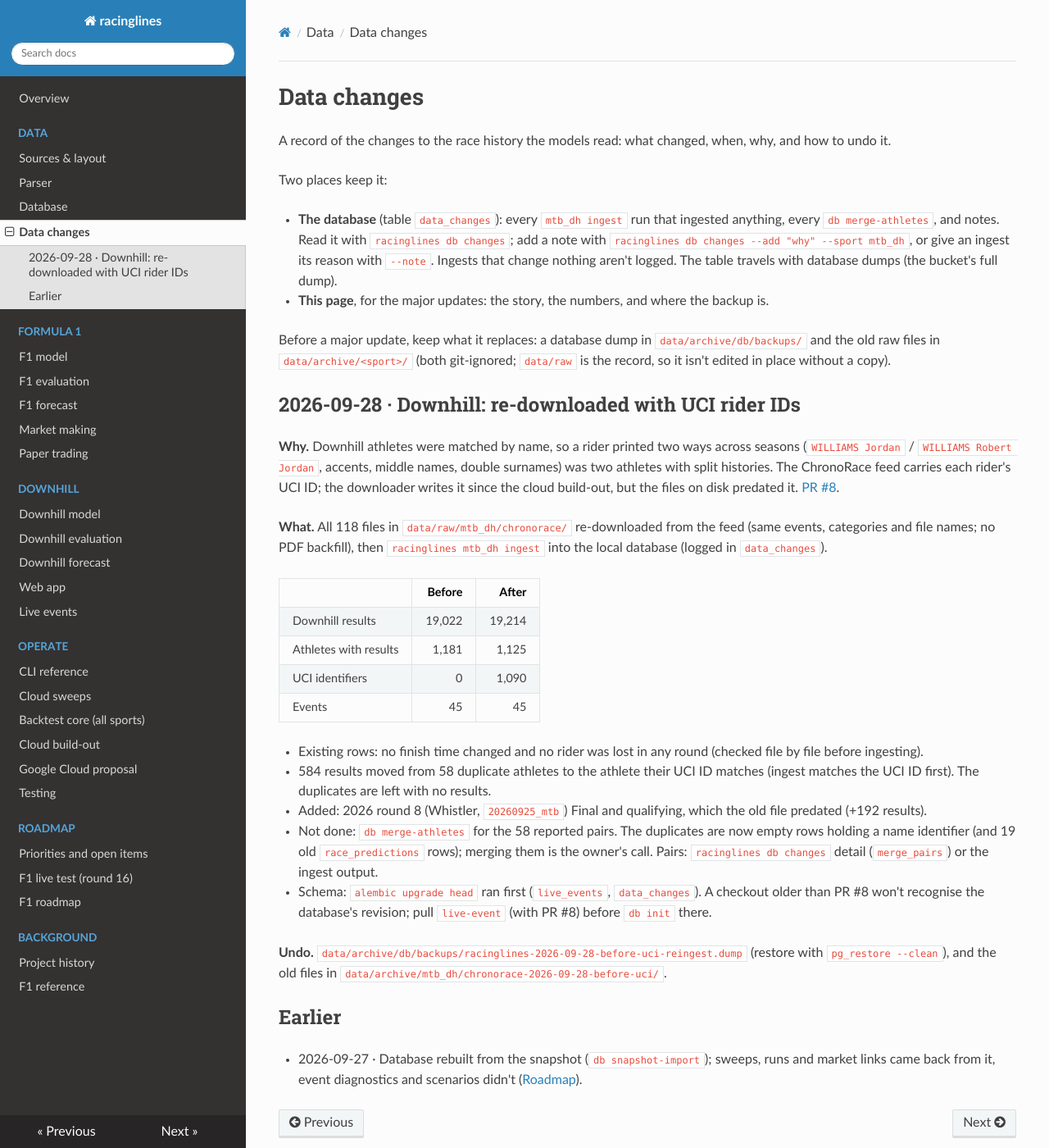
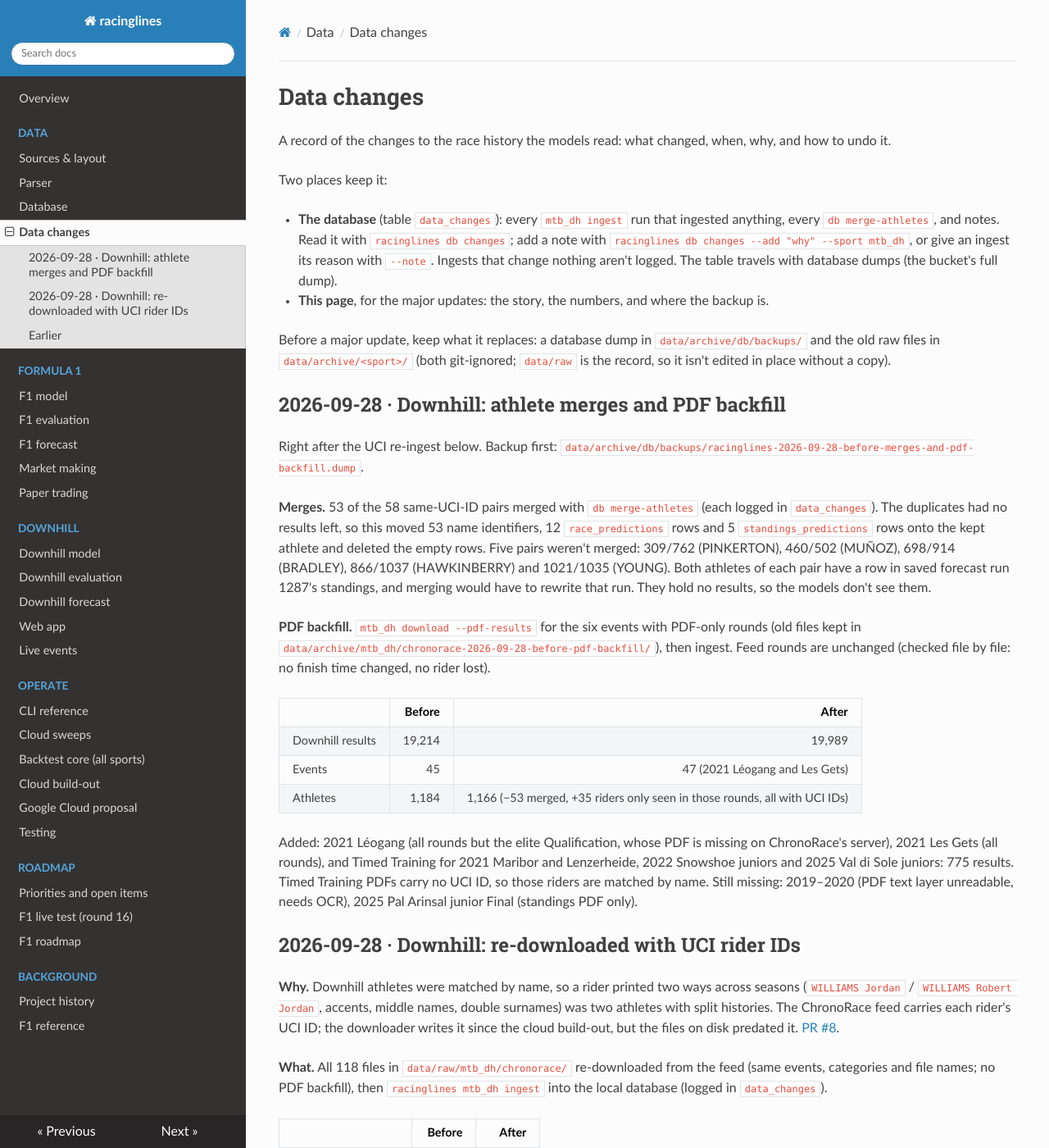
Before and after one commit to lalligagger/racinglines-public, an MkDocs documentation site: the page built from docs/data-changes.md, in a window 1280 px wide and 1400 px high. Shown: the whole window at 82% size. Built offline with MkDocs 1.6.1, drawn with Linux system fonts in a browser that asks for light colours; nearby versions of some CDN libraries.

Commit message:
Data changes: 53 athlete merges and the PDF backfill (2021 Leogang, Les Gets, Timed Training)
Co-Authored-By: Claude Opus 5.5 (1M context) <noreply@anthropic.com>

```diff
--- a/docs/data-changes.md
+++ b/docs/data-changes.md
@@ -13,6 +13,34 @@ Two places keep it:
 Before a major update, keep what it replaces: a database dump in `data/archive/db/backups/` and the old raw
 files in `data/archive/<sport>/` (both git-ignored; `data/raw` is the record, so it isn't edited in place
 without a copy).
+
+## 2026-09-28 · Downhill: athlete merges and PDF backfill
+
+Right after the UCI re-ingest below. Backup first:
+`data/archive/db/backups/racinglines-2026-09-28-before-merges-and-pdf-backfill.dump`.
+
+**Merges.** 53 of the 58 same-UCI-ID pairs merged with `db merge-athletes` (each logged in `data_changes`).
+The duplicates had no results left, so this moved 53 name identifiers, 12 `race_predictions` rows and 5
+`standings_predictions` rows onto the kept athlete and deleted the empty rows. Five pairs weren't merged:
+309/762 (PINKERTON), 460/502 (MUÑOZ), 698/914 (BRADLEY), 866/1037 (HAWKINBERRY) and 1021/1035 (YOUNG). Both
+athletes of each pair have a row in saved forecast run 1287's standings, and merging would have to rewrite
+that run. They hold no results, so the models don't see them.
+
+**PDF backfill.** `mtb_dh download --pdf-results` for the six events with PDF-only rounds (old files kept in
+`data/archive/mtb_dh/chronorace-2026-09-28-before-pdf-backfill/`), then ingest. Feed rounds are unchanged
+(checked file by file: no finish time changed, no rider lost).
+
+| | Before | After |
+|---|---:|---:|
+| Downhill results | 19,214 | 19,989 |
+| Events | 45 | 47 (2021 Léogang and Les Gets) |
+| Athletes | 1,184 | 1,166 (−53 merged, +35 riders only seen in those rounds, all with UCI IDs) |
+
+Added: 2021 Léogang (all rounds but the elite Qualification, whose PDF is missing on ChronoRace's server), 2021
+Les Gets (all rounds), and Timed Training for 2021 Maribor and Lenzerheide, 2022 Snowshoe juniors and 2025 Val
+di Sole juniors: 775 results. Timed Training PDFs carry no UCI ID, so those riders are matched by name.
+Still missing: 2019–2020 (PDF text layer unreadable, needs OCR), 2025 Pal Arinsal junior Final (standings
+PDF only).
 
 ## 2026-09-28 · Downhill: re-downloaded with UCI rider IDs
 
```
Also changed, not shown: docs/data.md (+1 -1 lines), docs/todo.md (+4 -6 lines).
